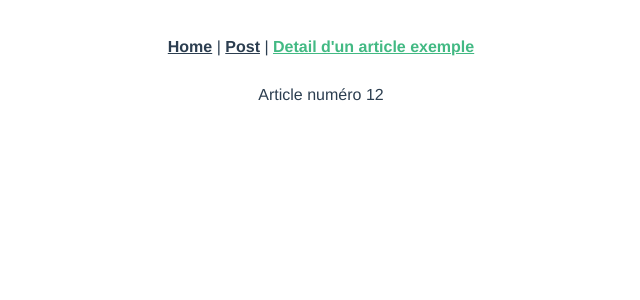
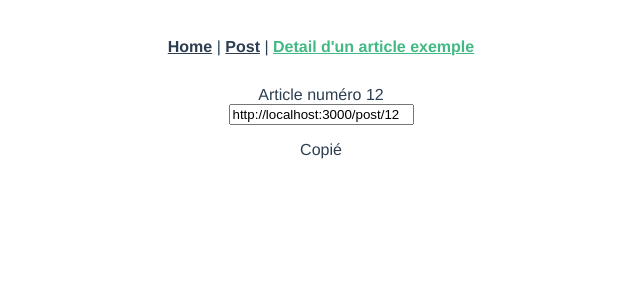
Before and after one commit to bnvd26/pwa-vue, a Vue app: page /#/post/12 in a window 1280 px wide. Shown: the top 300 px of the page, without its empty margins (319-959 px from the left). Built offline with nearby package versions, Linux system fonts and the light colour scheme.

Commit message:
feat(clipboard) can copy link with clipboard API

```diff
--- a/src/components/DetailArticle.vue
+++ b/src/components/DetailArticle.vue
@@ -1,9 +1,47 @@
 <template>
-  <div class="home">Article numéro {{ $route.params.id}}</div>
+  <div class="home">
+    Article numéro {{ $route.params.id}}
+    <div>
+      <input
+        id="url"
+        value="http://localhost:3000/post/12"
+        data-clipboard="http://localhost:3000/post/12"
+        data-share-url="http://localhost:3000/post/12"
+        data-share-title="Titre de l'article"
+        data-share-text="User vous partage cet article"
+      />
+      <div v-if="!isCopied">
+        <p @click="this.getEle">Copié</p>
+      </div>
+      <div v-else>
+        <p>Element copié</p>
+      </div>
+    </div>
+  </div>
 </template>
 
 <script>
 export default {
-  name: "DetailArticle"
+  name: "DetailArticle",
+  data: function() {
+    return {
+      isCopied: false
+    };
+  },
+  methods: {
+    getEle() {
+      if (navigator.clipboard) {
+        let url = document.getElementById("url");
+        navigator.clipboard
+          .writeText(url.getAttribute("data-clipboard"))
+          .then(() => (this.isCopied = true))
+          .then(() =>
+            setTimeout(() => {
+              this.isCopied = false;
+            }, 2000)
+          );
+      }
+    }
+  }
 };
 </script>
```
